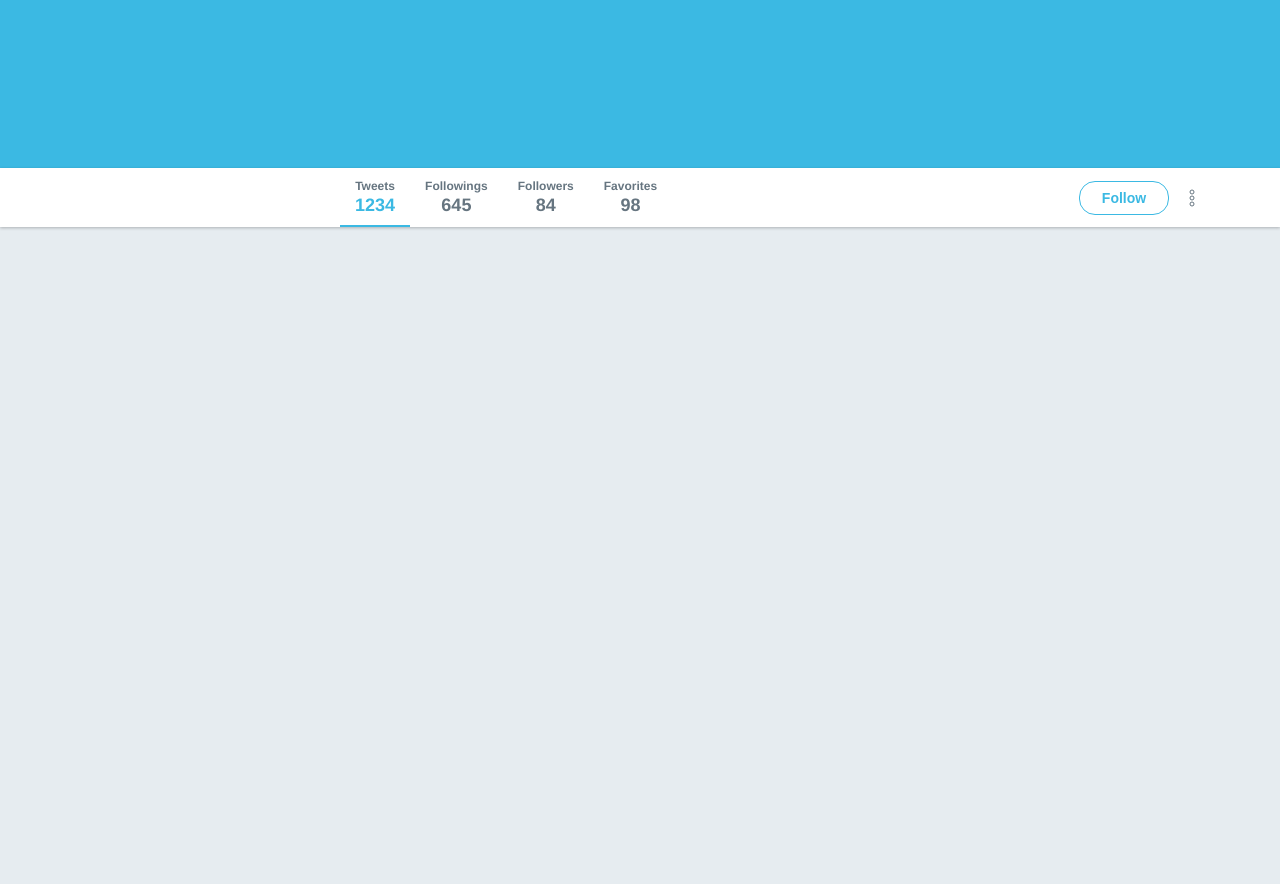
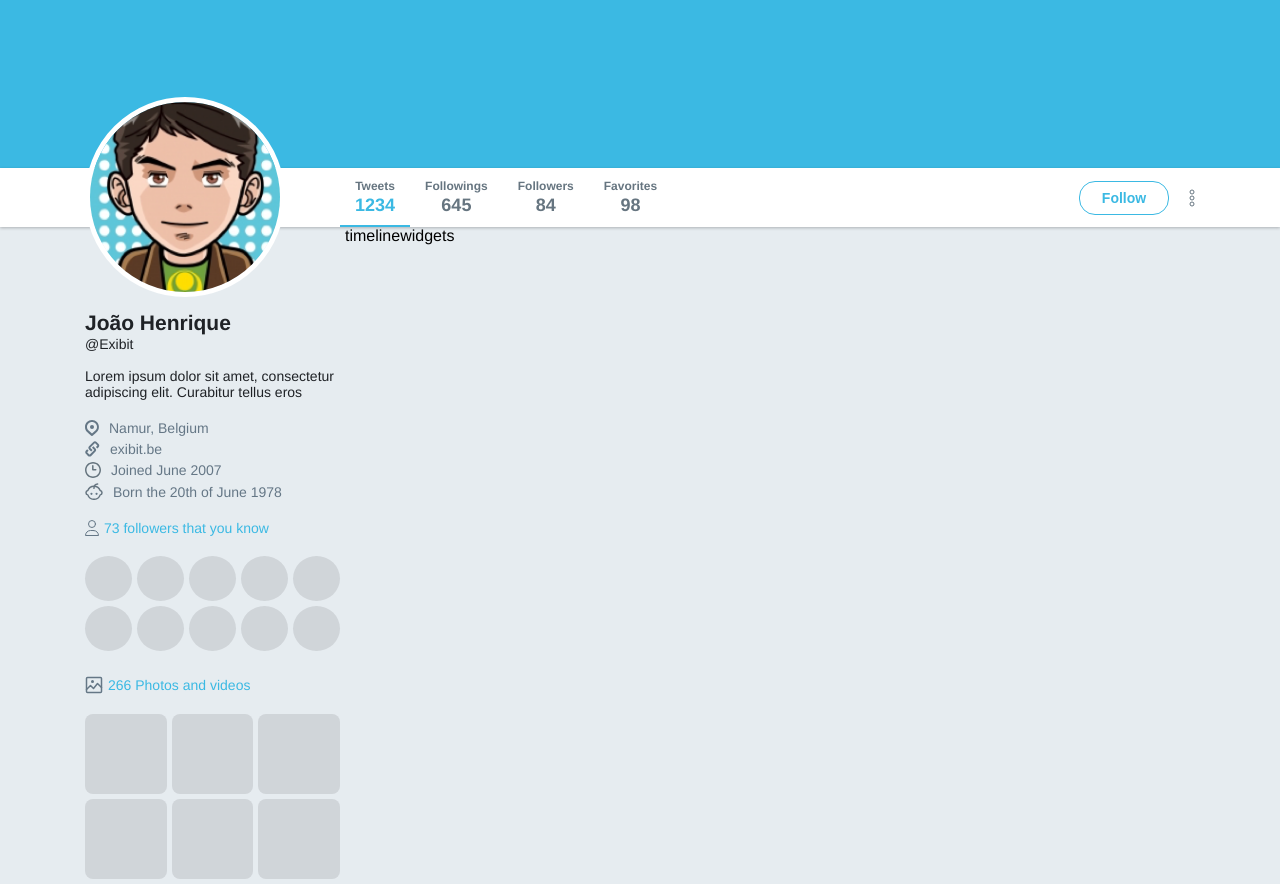
Before and after one commit to Joaoh3326/flexbox, a plain HTML site: page index.html in a window 1280 px wide. Shown: the part 258-1142 px from the top of the page. Before the commit the page ends 800 px from the top, so only its background shows below. Drawn offline with Linux system fonts and the light colour scheme.

Commit message:
feito o profile

```diff
--- a/index.html
+++ b/index.html
@@ -61,5 +61,66 @@
         </div>
       </div>
     </div>
+
+    <div class="wrapper-content content">
+      <aside class="profile">
+        <img class="avatar" src="/images/avatar.png" alt="João Henrique" />
+        <h1>João Henrique</h1>
+        <span>@Exibit</span>
+        <p>
+          Lorem ipsum dolor sit amet, consectetur adipiscing elit. Curabitur
+          tellus eros
+        </p>
+
+        <ul class="list">
+          <li><img src="/images/place.svg" alt="place" /> Namur, Belgium</li>
+          <li><img src="/images/url.svg" alt="URL" /> exibit.be</li>
+          <li>
+            <img src="/images/joined.svg" alt="joined" /> Joined June 2007
+          </li>
+          <li>
+            <img src="/images/born.svg" alt="born" /> Born the 20th of June 1978
+          </li>
+        </ul>
+
+        <div class="widget followers">
+          <strong>
+            <img src="/images/followers.svg" alt="followers" /> 73 followers
+            that you know</strong
+          >
+
+          <ul>
+            <li></li>
+            <li></li>
+            <li></li>
+            <li></li>
+            <li></li>
+            <li></li>
+            <li></li>
+            <li></li>
+            <li></li>
+            <li></li>
+          </ul>
+        </div>
+
+        <div class="widget images">
+          <strong>
+            <img src="/images/images.svg" alt="images" /> 266 Photos and
+            videos</strong
+          >
+
+          <ul>
+            <li></li>
+            <li></li>
+            <li></li>
+            <li></li>
+            <li></li>
+            <li></li>
+          </ul>
+        </div>
+      </aside>
+      <section class="timeline">timeline</section>
+      <aside class="widgets">widgets</aside>
+    </div>
   </body>
 </html>
--- a/style.css
+++ b/style.css
@@ -188,3 +188,110 @@ div.bar .content .actions button {
   border-radius: 16px;
   margin-right: 20px;
 }
+
+div.wrapper-content {
+  display: flex;
+}
+
+div.wrapper-content aside.profile {
+  width: 260px;
+}
+
+div.wrapper-content aside.profile img.avatar {
+  width: 200px;
+  border-radius: 50%;
+  border: 5px solid #fff;
+  margin-top: -130px;
+}
+
+div.wrapper-content aside.profile h1 {
+  font-size: 21px;
+  color: #1f2226;
+  margin-top: 10px;
+}
+
+div.wrapper-content aside.profile span {
+  font-size: 14px;
+  color: #1f2226;
+}
+
+div.wrapper-content aside.profile p {
+  font-size: 14px;
+  color: #1f2226;
+  margin-top: 15px;
+}
+
+div.wrapper-content aside.profile ul {
+  list-style: none;
+  margin-top: 20px;
+}
+
+div.wrapper-content aside.profile li {
+  font-size: 14px;
+  color: #657786;
+
+  display: flex;
+  align-items: center;
+  margin-top: 5px;
+}
+
+div.wrapper-content aside.profile ul.list li:first-child {
+  margin: 0;
+}
+
+div.wrapper-content aside.profile ul.list li img {
+  margin-right: 10px;
+}
+
+div.wrapper-content aside.profile .widget {
+  margin-top: 20px;
+}
+
+div.wrapper-content aside.profile .widget strong {
+  font-weight: normal;
+  color: #3bb9e3;
+  font-size: 14px;
+
+  display: flex;
+  align-items: center;
+}
+
+div.wrapper-content aside.profile .widget img {
+  margin-right: 5px;
+}
+
+div.wrapper-content aside.profile .followers ul {
+  list-style: none;
+  display: flex;
+  flex-wrap: wrap;
+  align-content: flex-start;
+  align-items: flex-start;
+}
+
+div.wrapper-content aside.profile .followers ul li {
+  width: 45px;
+  height: 45px;
+  background: #d0d5d9;
+  border-radius: 50%;
+  /* flex-grow: 1;
+  flex-shrink: 0; */
+  flex: 1 0 auto;
+  margin: 0 5px 5px 0;
+}
+
+div.wrapper-content aside.profile .images ul {
+  list-style: none;
+  display: flex;
+  flex-wrap: wrap;
+}
+
+div.wrapper-content aside.profile .images ul li {
+  width: 80px;
+  height: 80px;
+  background: #d0d5d9;
+  border-radius: 8px;
+  /* flex-grow: 1;
+  flex-shrink: 0; */
+  flex: 1 0 auto;
+  margin: 0 5px 5px 0;
+}
```
